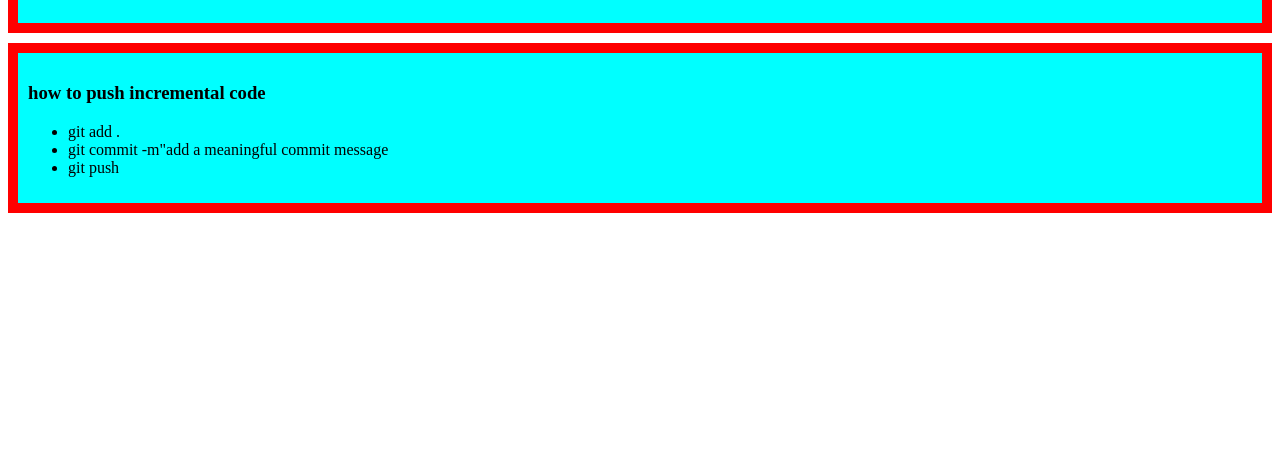
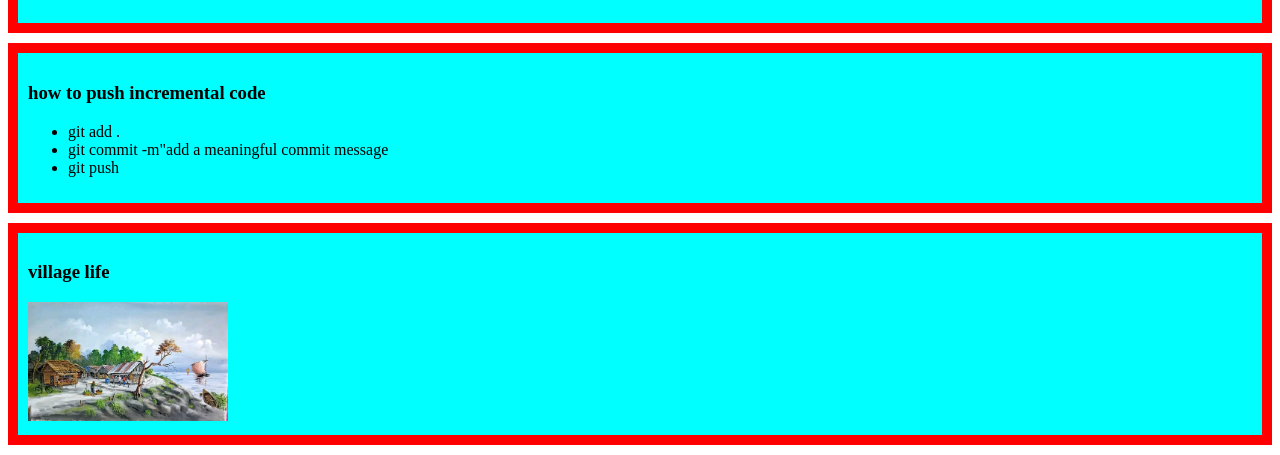
Before and after one commit to emonhasan17/my-second-website, a plain HTML site: page index.html in a window 1280 px wide. Shown: the part 449-904 px from the top of the page. Before the commit the page ends 800 px from the top, so only its background shows below. Drawn offline with Linux system fonts and the light colour scheme.

Commit message:
village life

```diff
--- a/index.html
+++ b/index.html
@@ -26,7 +26,12 @@
             <li>git commit -m"add a meaningful commit message</li>
             <li>git push</li>
         </ul>
-    </div>
+        </div>
+        <div>
+            <h3>village life</h3>
+            <img width="200px" src="a.jpeg" alt="">
+        </div>
+
 
 </body>
 </html>
```
Also changed, not shown: a.jpeg (added).
